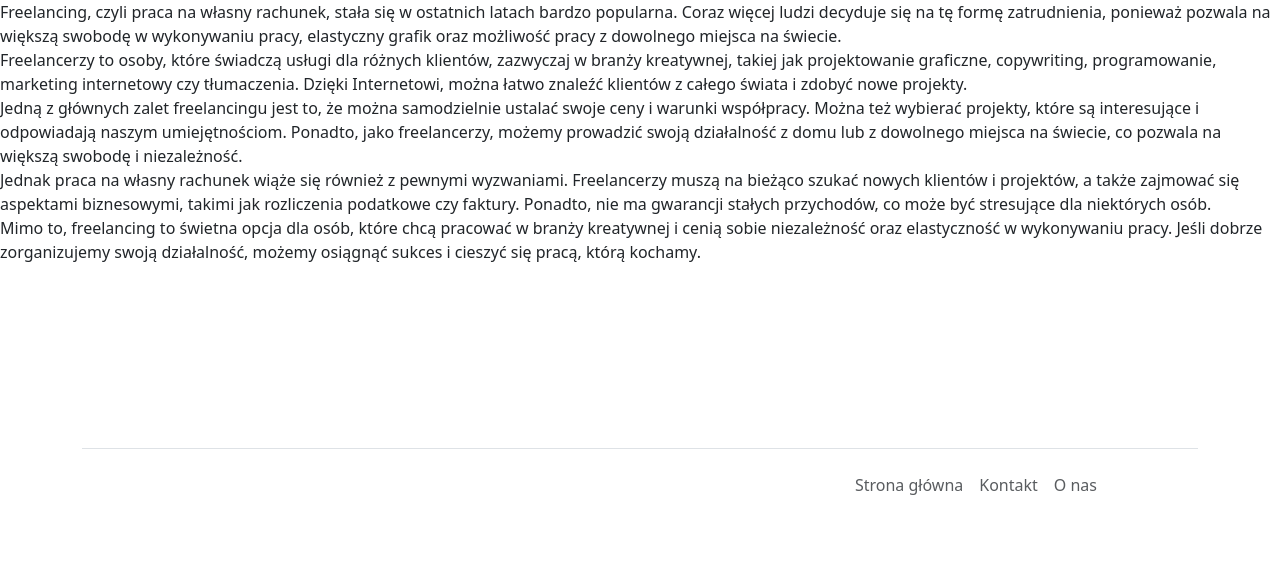
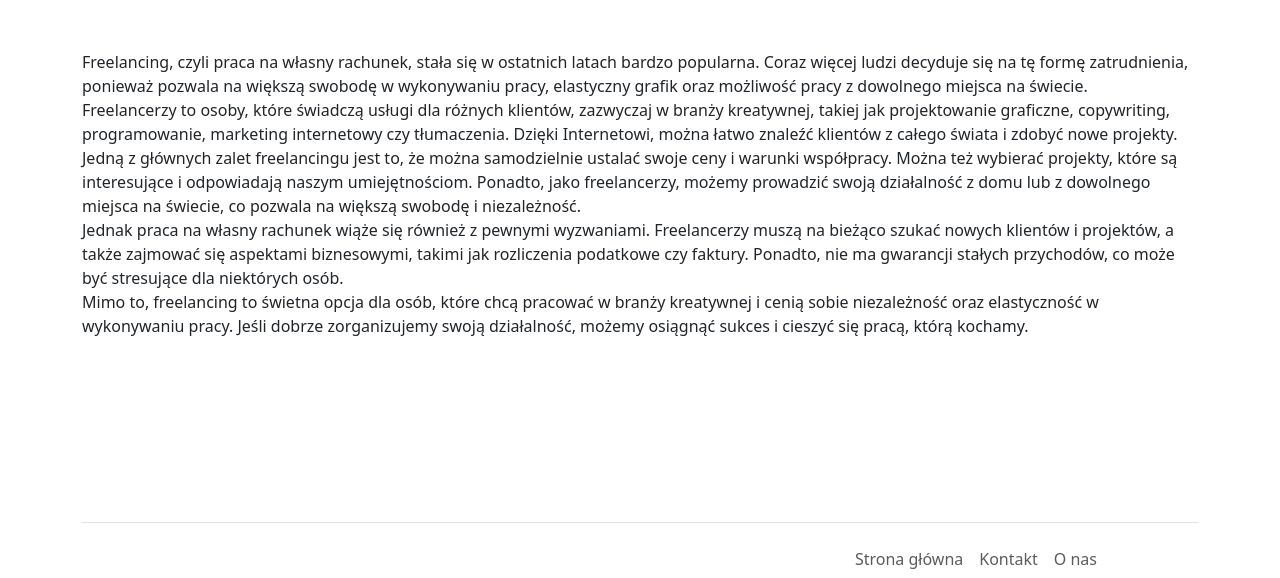
Before and after one commit to patrickt00/fasthajs.pl, a PHP site: page /wiedza/freelancing in a window 1280 px wide. Shown: the part 94-672 px from the top of the page. Run offline with PHP 8.4, Linux system fonts and the light colour scheme.

Commit message:
fixed positioning of article

```diff
--- a/wiedza/freelancing/index.php
+++ b/wiedza/freelancing/index.php
@@ -19,6 +19,7 @@
     <?php include '../../parts/navbar.php' ?>
 
     <!-- Page content -->
+<div class="container" style="margin-top: 50px;">
     <p>
     Freelancing, czyli praca na własny rachunek, stała się w ostatnich latach bardzo popularna. Coraz więcej ludzi decyduje się na tę formę zatrudnienia, ponieważ pozwala na większą swobodę w wykonywaniu pracy, elastyczny grafik oraz możliwość pracy z dowolnego miejsca na świecie.
     <br>
@@ -30,6 +31,7 @@ Jednak praca na własny rachunek wiąże się również z pewnymi wyzwaniami. Fr
     <br>
     Mimo to, freelancing to świetna opcja dla osób, które chcą pracować w branży kreatywnej i cenią sobie niezależność oraz elastyczność w wykonywaniu pracy. Jeśli dobrze zorganizujemy swoją działalność, możemy osiągnąć sukces i cieszyć się pracą, którą kochamy.
     </p>
+</div>
 
     <!-- Footer -->
     <br><br><br><br><br><br>
```
Lines whose indentation alone changed are shown as unchanged.
